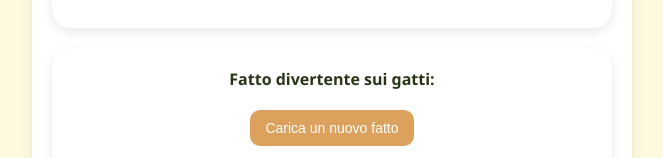
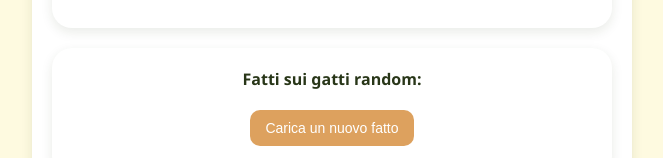
Before and after one commit to LindaTancini/cats-project-react, a React (Vite) app: page / in a window 1280 px wide. Shown: the part 524-682 px from the top of the page, without its empty margins (308-971 px from the left). Built offline with nearby package versions, Linux system fonts and the light colour scheme; no server answers.

Commit message:
feat: correct h4

```diff
--- a/src/components/CatFact.jsx
+++ b/src/components/CatFact.jsx
@@ -22,7 +22,7 @@ function CatFact() {
 
   return (
     <div>
-      <h4>Fatto divertente sui gatti:</h4>
+      <h4>Fatti sui gatti random:</h4>
       <p>{fact}</p>
       <button onClick={changeFact}>Carica un nuovo fatto</button>
     </div>
```
